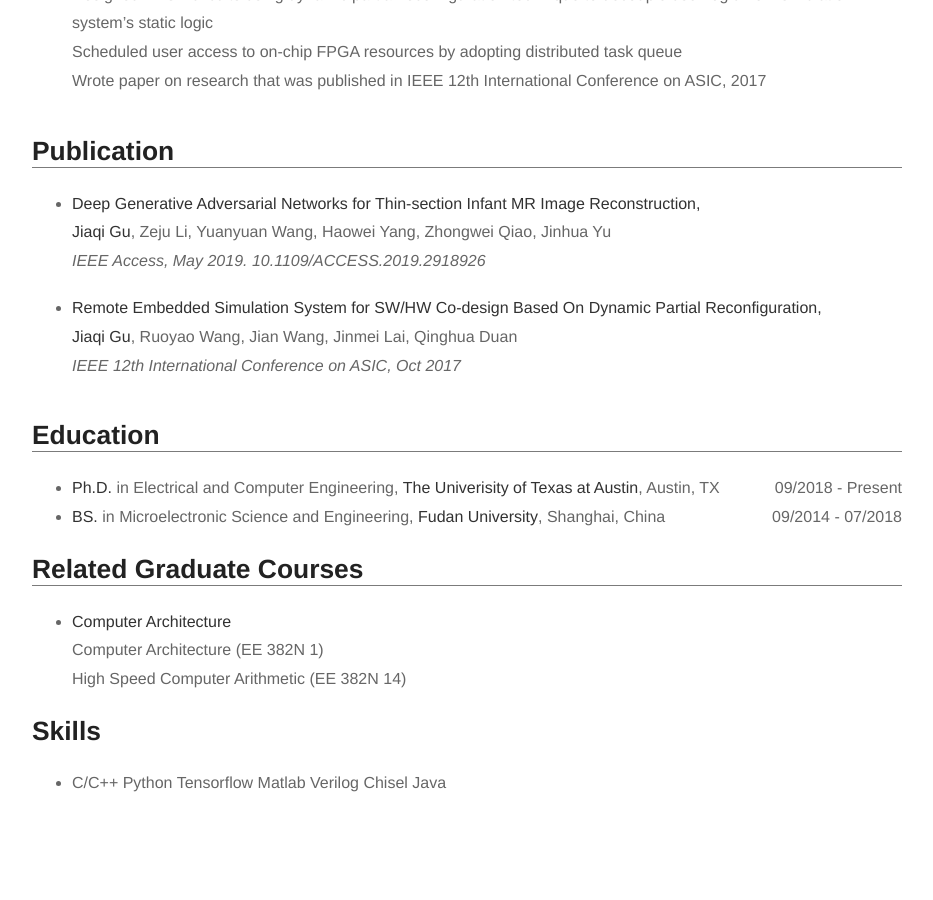
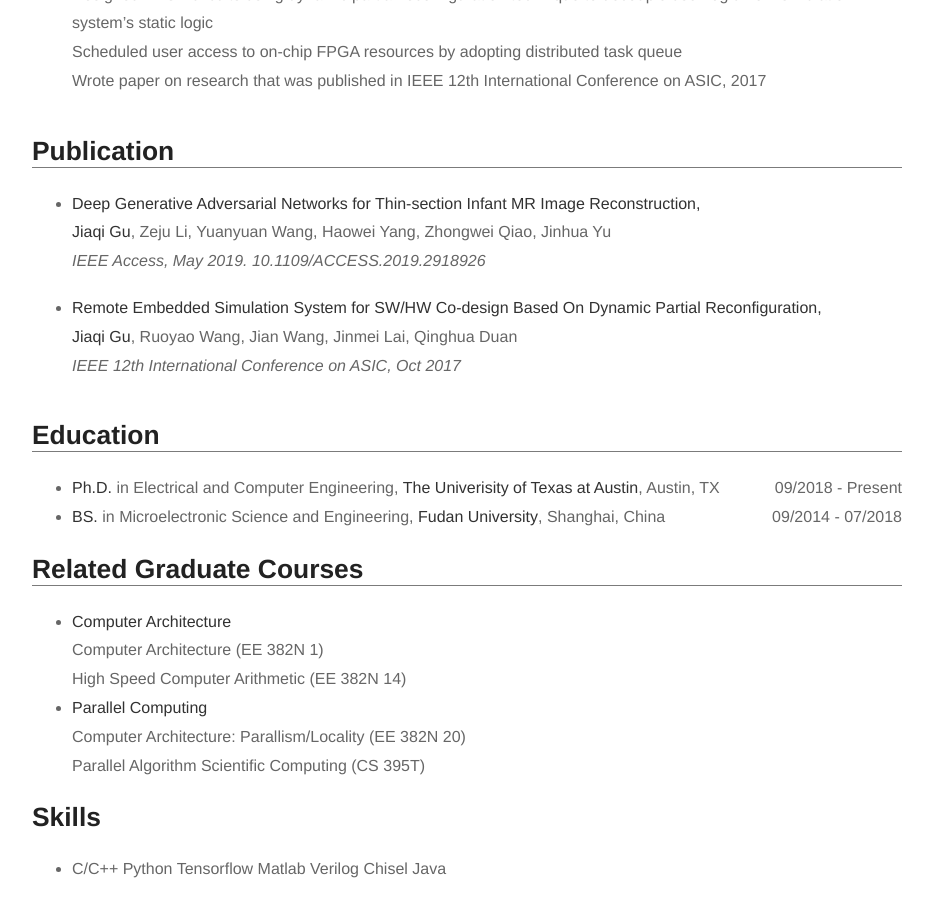
Before and after one commit to JeremieMelo/Resume, a Jekyll site: the page built from about.md, in a window 1280 px wide and 900 px high, scrolled down 1016 px. Shown: the whole window, without its empty margins (173-1106 px from the left). Built offline with Jekyll 4.4.1, drawn with Linux system fonts in a browser that asks for light colours; before the commit the page ends 1830 px from its top, so only the background shows below that.

Commit message:
update courses

```diff
--- a/about.md
+++ b/about.md
@@ -91,6 +91,10 @@ layout: page
     Computer Architecture (EE 382N 1) <br>
     High Speed Computer Arithmetic (EE 382N 14) <br>
     </li>
+    <li><b>Parallel Computing</b><br>
+    Computer Architecture: Parallism/Locality (EE 382N 20) <br>
+    Parallel Algorithm Scientific Computing (CS 395T) <br>
+    </li>
 </ul>
 
 
```
